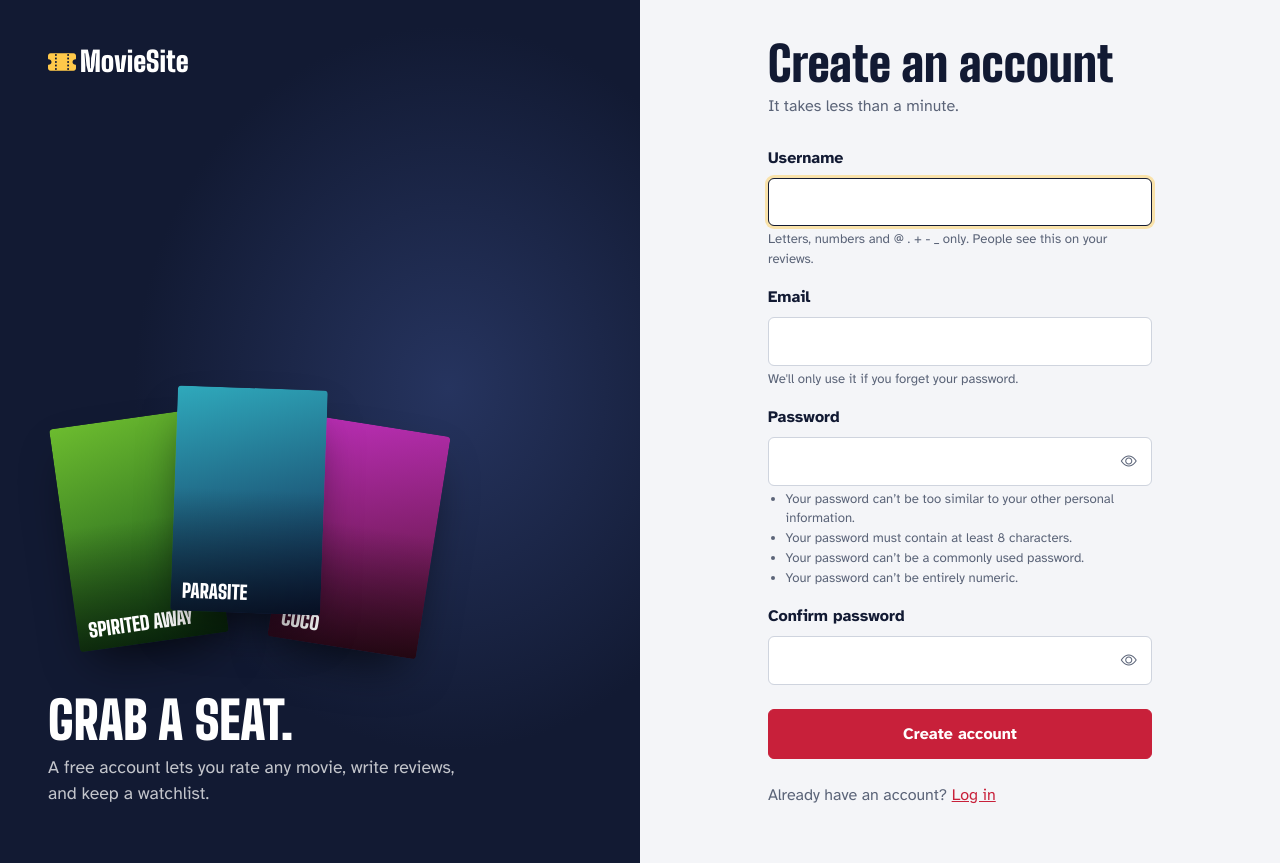
After one commit to robertyenji/projecttwo, a Django app: page /signup/ in a window 1280 px wide. The commit adds this page. Run offline with Django 5.2, Linux system fonts and the light colour scheme.

Commit message:
modified:   RateMyMovie/User/__pycache__/models.cpython-314.pyc 	modified:   RateMyMovie/User/__pycache__/views.cpython-314.pyc 	modified:   RateMyMovie/User/forms.py 	modified:   RateMyMovie/User/templates/base.html 	new file:   RateMyMovie/User/templates/registration/signup.html

```diff
--- a/RateMyMovie/User/forms.py
+++ b/RateMyMovie/User/forms.py
@@ -1,13 +1,14 @@
+
 from django import forms
 from django.contrib.auth.forms import UserCreationForm
-from django.contrib.auth.models import User
+from django.contrib.auth import get_user_model
+
+User = get_user_model()
 
 
 class SignUpForm(UserCreationForm):
     """
-    Django's built-in sign-up form (username + password twice, with all of
-    Django's password checks), plus a required email address.
-    Saves a normal Django User.
+    Custom user signup form with email validation.
     """
 
     email = forms.EmailField(
@@ -17,11 +18,14 @@ class SignUpForm(UserCreationForm):
 
     class Meta:
         model = User
-        fields = ["username", "email"]   # password1 and password2 come from UserCreationForm
+        fields = ["username", "email"]
 
     def clean_email(self):
-        """One account per email address, ignoring upper/lower case."""
         email = self.cleaned_data["email"].strip().lower()
+
         if User.objects.filter(email__iexact=email).exists():
-            raise forms.ValidationError("An account with this email already exists.")
+            raise forms.ValidationError(
+                "An account with this email already exists."
+            )
+
         return email
--- /dev/null
+++ b/RateMyMovie/User/templates/registration/signup.html
@@ -0,0 +1,234 @@
+{% comment %}
+  Sign-up page used by the signup view (accounts/views.py).
+
+  What the view gives this template:
+    form   SignUpForm (accounts/forms.py): form.username, form.email,
+           form.password1 (password), form.password2 (confirm), form.errors
+    next   where to send the user after signing up (e.g. the movie they wanted to rate)
+
+  Same layout and styles as login.html. It's a full page on its own (no {% extends %}).
+{% endcomment %}
+{% load static %}
+<!DOCTYPE html>
+<html lang="en">
+<head>
+  <meta charset="UTF-8">
+  <meta name="viewport" content="width=device-width, initial-scale=1">
+  <title>Create an account - MovieSite</title>
+
+  <link href="https://cdn.jsdelivr.net/npm/bootstrap@5.3.3/dist/css/bootstrap.min.css" rel="stylesheet">
+  <link href="https://cdn.jsdelivr.net/npm/bootstrap-icons@1.11.3/font/bootstrap-icons.min.css" rel="stylesheet">
+  <link rel="preconnect" href="https://fonts.googleapis.com">
+  <link rel="preconnect" href="https://fonts.gstatic.com" crossorigin>
+  <link href="https://fonts.googleapis.com/css2?family=Atkinson+Hyperlegible:wght@400;700&family=Big+Shoulders+Display:wght@800;900&display=swap" rel="stylesheet">
+
+  <style>
+    :root {
+      --night: #121a33;
+      --seat: #c8203a;
+      --seat-dark: #a3172d;
+      --bulb: #ffc94a;
+      --screen: #f4f5f8;
+      --slate: #5b6478;
+      --line: #dde0e8;
+      --display: "Big Shoulders Display", "Arial Narrow", sans-serif;
+      --body: "Atkinson Hyperlegible", system-ui, sans-serif;
+    }
+    body { font-family: var(--body); background: var(--screen); color: var(--night); min-height: 100vh; }
+    a { color: var(--seat); }
+    a:hover { color: var(--seat-dark); }
+    :focus-visible { outline: 3px solid var(--bulb); outline-offset: 2px; }
+
+    .auth { display: grid; grid-template-columns: 1fr 1fr; min-height: 100vh; }
+
+    /* ---------- Left: the dark "theater" side ---------- */
+    .auth-side {
+      background: radial-gradient(ellipse 70% 60% at 70% 45%, #26345f 0%, var(--night) 70%);
+      color: #fff;
+      padding: 2.5rem 3rem;
+      display: flex;
+      flex-direction: column;
+      overflow: hidden;
+    }
+    .brand { font-family: var(--display); font-weight: 900; font-size: 1.75rem; color: #fff; text-decoration: none; }
+    .brand i { color: var(--bulb); }
+    .brand:hover { color: #fff; }
+    .side-copy { margin-top: auto; max-width: 26rem; }
+    .side-copy h2 { font-family: var(--display); font-weight: 900; font-size: 3.25rem; line-height: .95; text-transform: uppercase; }
+    .side-copy p { color: rgba(255,255,255,.75); font-size: 1.1rem; }
+
+    /* A small fanned stack of posters */
+    .stack { position: relative; height: 260px; margin: 2.5rem 0 3rem 1rem; }
+    .stack .poster {
+      position: absolute; width: 150px; aspect-ratio: 2 / 3; border-radius: 4px; padding: .7rem;
+      display: flex; flex-direction: column; justify-content: flex-end; color: #fff;
+      font-family: var(--display); font-weight: 900; font-size: 1.2rem; line-height: .95; text-transform: uppercase;
+      background: linear-gradient(to top, rgba(0,0,0,.55), transparent 55%),
+                  linear-gradient(165deg, hsl(var(--hue) 60% 46%), hsl(calc(var(--hue) + 35) 65% 18%));
+      box-shadow: 0 24px 48px -16px rgba(0,0,0,.7);
+    }
+    .stack .p1 { --hue: 94;  left: 0;     top: 30px; transform: rotate(-8deg); }
+    .stack .p2 { --hue: 188; left: 110px; top: 0;    transform: rotate(2deg); z-index: 1; }
+    .stack .p3 { --hue: 302; left: 220px; top: 36px; transform: rotate(9deg); }
+
+    /* ---------- Right: the form ---------- */
+    .auth-main { display: flex; align-items: center; justify-content: center; padding: 2.5rem 1.5rem; }
+    .auth-card { width: 100%; max-width: 24rem; }
+    .auth-card h1 { font-family: var(--display); font-weight: 900; font-size: 3rem; line-height: 1; margin-bottom: .35rem; }
+    .auth-card .lead-in { color: var(--slate); margin-bottom: 1.75rem; }
+
+    .form-label { font-weight: 700; }
+    .form-control { padding: .7rem .9rem; border-color: #cfd4de; }
+    .form-control:focus { border-color: var(--night); box-shadow: 0 0 0 3px rgba(255,201,74,.45); }
+    .password-wrap { position: relative; }
+    .password-wrap .form-control { padding-right: 3rem; }
+    /* Bootstrap puts a red icon inside invalid inputs; in password boxes it would cover the eye button */
+    .password-wrap .form-control.is-invalid { background-image: none; }
+    .toggle-pw {
+      position: absolute; right: .35rem; top: 50%; transform: translateY(-50%);
+      border: 0; background: none; color: var(--slate); padding: .4rem .6rem; border-radius: 6px;
+    }
+    .toggle-pw:hover { color: var(--night); }
+
+    .btn-seat { background: var(--seat); border-color: var(--seat); color: #fff; font-weight: 700; padding: .75rem; }
+    .btn-seat:hover, .btn-seat:focus { background: var(--seat-dark); border-color: var(--seat-dark); color: #fff; }
+
+    .alert-login { background: #fdecef; border: 1px solid #f5c2cb; color: #7a1222; }
+    .alert-next { background: #fff7e0; border: 1px solid #f3dfa4; color: #5b4300; }
+
+    .switch { color: var(--slate); margin-top: 1.5rem; }
+
+    /* Hints under a field (username rules, password rules) */
+    .form-text { color: var(--slate); font-size: .82rem; }
+    .form-text ul { padding-left: 1.1rem; margin: .25rem 0 0; }
+
+    @media (max-width: 860px) {
+      .auth { grid-template-columns: 1fr; grid-template-rows: auto 1fr; }
+      .auth-side { padding: 1.25rem 1.5rem; }
+      .side-copy, .stack { display: none; }
+    }
+  </style>
+</head>
+<body>
+  <div class="auth">
+
+    <!-- ============ LEFT SIDE ============ -->
+    <aside class="auth-side">
+      <a class="brand" href="{% url 'home' %}"><i class="bi bi-ticket-perforated-fill me-1" aria-hidden="true"></i>MovieSite</a>
+      <div class="side-copy">
+        <div class="stack" aria-hidden="true">
+          <div class="poster p1">Spirited Away</div>
+          <div class="poster p2">Parasite</div>
+          <div class="poster p3">Coco</div>
+        </div>
+        <h2>Grab a seat.</h2>
+        <p>A free account lets you rate any movie, write reviews, and keep a watchlist.</p>
+      </div>
+    </aside>
+
+    <!-- ============ RIGHT SIDE: SIGN-UP FORM ============ -->
+    <main class="auth-main">
+      <div class="auth-card">
+        <h1>Create an account</h1>
+        <p class="lead-in">It takes less than a minute.</p>
+
+        {# Errors about the whole form rather than one field (rare here) #}
+        {% if form.non_field_errors %}
+          <div class="alert alert-login small" role="alert">
+            {% for error in form.non_field_errors %}{{ error }}{% endfor %}
+          </div>
+        {% endif %}
+
+        <form method="post" action="{% url 'signup' %}" novalidate>
+          {% csrf_token %}
+
+          {# ---------- Username ---------- #}
+          <div class="mb-3">
+            <label class="form-label" for="{{ form.username.id_for_label }}">Username</label>
+            <input class="form-control {% if form.username.errors %}is-invalid{% endif %}"
+                   type="text"
+                   name="{{ form.username.html_name }}"
+                   id="{{ form.username.id_for_label }}"
+                   value="{{ form.username.value|default:'' }}"
+                   maxlength="150" autocomplete="username" autocapitalize="none" autofocus required
+                   aria-describedby="usernameHelp">
+            {% for error in form.username.errors %}<div class="invalid-feedback">{{ error }}</div>{% endfor %}
+            <div class="form-text" id="usernameHelp">Letters, numbers and @ . + - _ only. People see this on your reviews.</div>
+          </div>
+
+          {# ---------- Email ---------- #}
+          <div class="mb-3">
+            <label class="form-label" for="{{ form.email.id_for_label }}">Email</label>
+            <input class="form-control {% if form.email.errors %}is-invalid{% endif %}"
+                   type="email"
+                   name="{{ form.email.html_name }}"
+                   id="{{ form.email.id_for_label }}"
+                   value="{{ form.email.value|default:'' }}"
+                   autocomplete="email" required
+                   aria-describedby="emailHelp">
+            {% for error in form.email.errors %}<div class="invalid-feedback">{{ error }}</div>{% endfor %}
+            <div class="form-text" id="emailHelp">We'll only use it if you forget your password.</div>
+          </div>
+
+          {# ---------- Password ---------- #}
+          <div class="mb-3">
+            <label class="form-label" for="{{ form.password1.id_for_label }}">Password</label>
+            <div class="password-wrap">
+              <input class="form-control {% if form.password1.errors %}is-invalid{% endif %}"
+                     type="password"
+                     name="{{ form.password1.html_name }}"
+                     id="{{ form.password1.id_for_label }}"
+                     autocomplete="new-password" required
+                     aria-describedby="passwordHelp">
+              <button class="toggle-pw" type="button" data-target="{{ form.password1.id_for_label }}" aria-label="Show password" aria-pressed="false">
+                <i class="bi bi-eye" aria-hidden="true"></i>
+              </button>
+            </div>
+            {% for error in form.password1.errors %}<div class="invalid-feedback d-block">{{ error }}</div>{% endfor %}
+            {# Django's password rules (AUTH_PASSWORD_VALIDATORS in settings.py), as an HTML list #}
+            <div class="form-text" id="passwordHelp">{{ form.password1.help_text|safe }}</div>
+          </div>
+
+          {# ---------- Confirm password ---------- #}
+          <div class="mb-4">
+            <label class="form-label" for="{{ form.password2.id_for_label }}">Confirm password</label>
+            <div class="password-wrap">
+              <input class="form-control {% if form.password2.errors %}is-invalid{% endif %}"
+                     type="password"
+                     name="{{ form.password2.html_name }}"
+                     id="{{ form.password2.id_for_label }}"
+                     autocomplete="new-password" required>
+              <button class="toggle-pw" type="button" data-target="{{ form.password2.id_for_label }}" aria-label="Show password" aria-pressed="false">
+                <i class="bi bi-eye" aria-hidden="true"></i>
+              </button>
+            </div>
+            {% for error in form.password2.errors %}<div class="invalid-feedback d-block">{{ error }}</div>{% endfor %}
+          </div>
+
+          {# Where to go after signing up: the signup view reads this hidden field #}
+          <input type="hidden" name="next" value="{{ next }}">
+
+          <button class="btn btn-seat w-100" type="submit">Create account</button>
+        </form>
+
+        {# Keeps ?next= so logging in instead also returns the user to where they were #}
+        <p class="switch">Already have an account? <a href="{% url 'login' %}{% if next %}?next={{ next|urlencode }}{% endif %}">Log in</a></p>
+      </div>
+    </main>
+  </div>
+
+  <script>
+    // Show / hide each password box (there are two on this page)
+    document.querySelectorAll('.toggle-pw').forEach(toggle => {
+      toggle.addEventListener('click', () => {
+        const pw = document.getElementById(toggle.dataset.target);
+        const show = pw.type === 'password';
+        pw.type = show ? 'text' : 'password';
+        toggle.setAttribute('aria-pressed', show);
+        toggle.setAttribute('aria-label', show ? 'Hide password' : 'Show password');
+        toggle.innerHTML = `<i class="bi ${show ? 'bi-eye-slash' : 'bi-eye'}" aria-hidden="true"></i>`;
+      });
+    });
+  </script>
+</body>
+</html>
--- a/RateMyMovie/User/views.py
+++ b/RateMyMovie/User/views.py
@@ -8,6 +8,10 @@ from django.utils.http import url_has_allowed_host_and_scheme
 from django.views.generic import CreateView
 
 from .forms import SignUpForm
+
+from django.contrib.auth import get_user_model
+
+User = get_user_model()
 
 def home(request):
     return render(request, "home.html")
```
Also changed, not shown: RateMyMovie/User/templates/base.html (+128 -0 lines).
